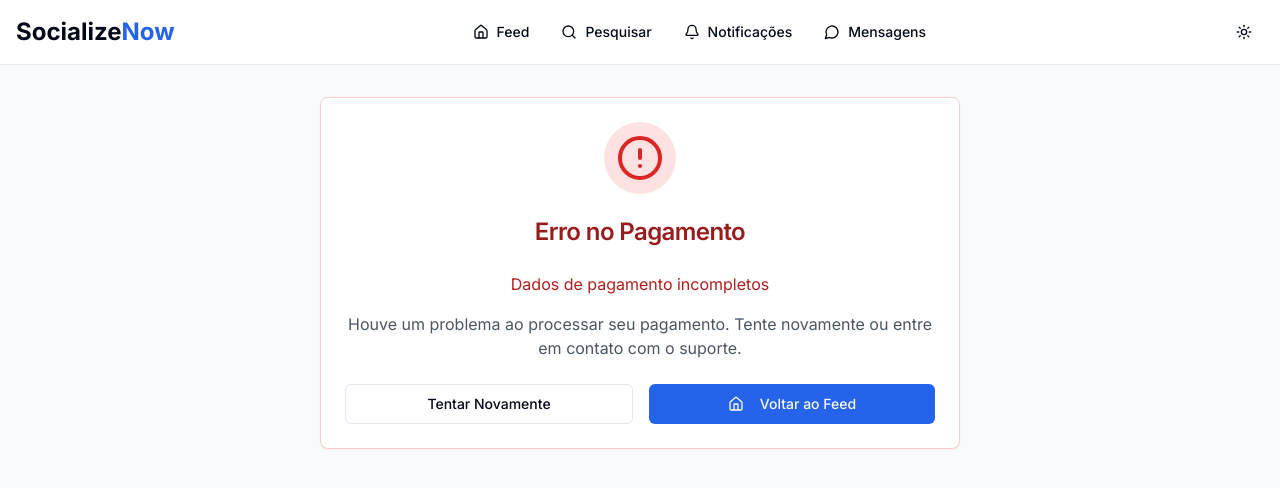
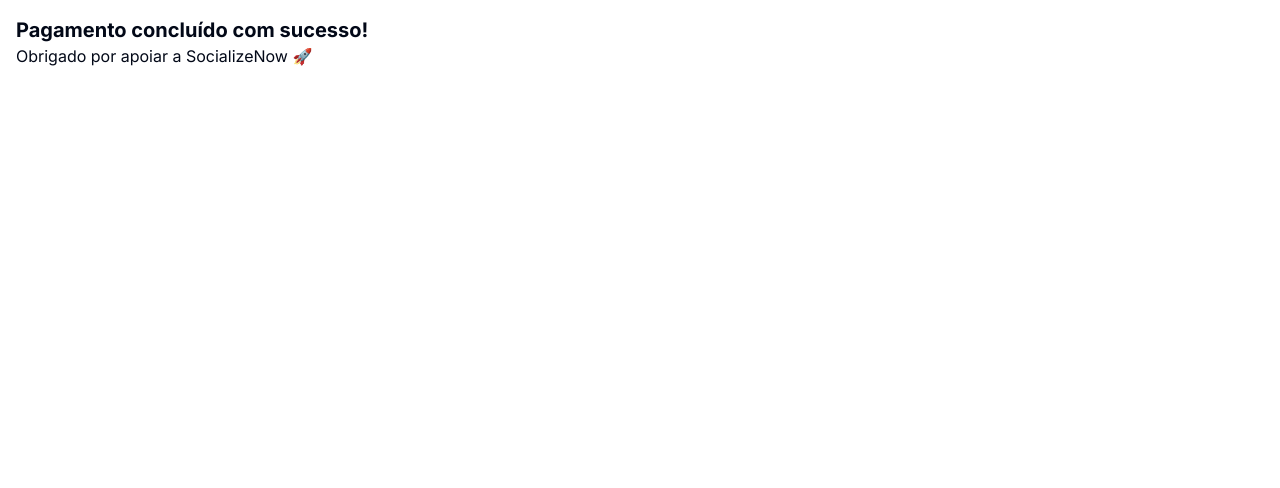
Before and after one commit to Eliobros/socializenow-8q, a Next.js app: page /verifica in a window 1280 px wide. Shown: the top 488 px of the page. Built offline with nearby package versions, Linux system fonts and the light colour scheme.

Commit message:
atualizando o build

```diff
--- a/app/verifica/page.tsx
+++ b/app/verifica/page.tsx
@@ -1,169 +1,12 @@
-"use client"
+// app/verifica/page.tsx (server component)
+import React, { Suspense } from 'react'
 
-import { useEffect, useState } from "react"
-import { useSearchParams, useRouter } from "next/navigation"
-import { Card, CardContent, CardHeader, CardTitle } from "@/components/ui/card"
-import { Button } from "@/components/ui/button"
-import { Navbar } from "@/components/navbar"
-import { CheckCircle, Shield, Home, Loader2, AlertCircle } from "lucide-react"
+const VerificaClient = React.lazy(() => import('./verificaClient'))
 
-export default function Verifica() {
-  const [loading, setLoading] = useState(true)
-  const [success, setSuccess] = useState(false)
-  const [error, setError] = useState("")
-  const params = useSearchParams()
-  const router = useRouter()
-
-  // Pegando os parâmetros dentro do corpo do componente (sem erro)
-  const numero = params.get("numero")
-  const nome = params.get("nome")
-  const email = params.get("email")
-  const valor = params.get("valor")
-  const meio_de_pagamento = params.get("meio_de_pagamento")
-
-  const goTo = (path: string) => router.push(path)
-
-  useEffect(() => {
-    // Se faltar algum parâmetro essencial, já seta erro e para
-    if (!numero || !nome || !valor) {
-      setError("Dados de pagamento incompletos")
-      setLoading(false)
-      return
-    }
-
-    async function salvarPagamento() {
-      try {
-        const res = await fetch("/api/pagamento", {
-          method: "POST",
-          headers: { "Content-Type": "application/json" },
-          body: JSON.stringify({
-            numero,
-            nome,
-            email,
-            valor,
-            meio_de_pagamento,
-            status: "sucesso",
-          }),
-        })
-
-        const data = await res.json()
-
-        if (data.success) {
-          setSuccess(true)
-        } else {
-          setError("Erro ao processar pagamento")
-        }
-      } catch (err) {
-        setError("Erro de conexão")
-      } finally {
-        setLoading(false)
-      }
-    }
-
-    salvarPagamento()
-  }, [numero, nome, email, valor, meio_de_pagamento])
-
-  useEffect(() => {
-    if (success) {
-      const timer = setTimeout(() => goTo("/notifications"), 5000)
-      return () => clearTimeout(timer)
-    }
-  }, [success])
-
-  if (loading) {
-    return (
-      <div className="min-h-screen bg-gray-50">
-        <Navbar />
-        <div className="container mx-auto px-4 py-8 max-w-2xl">
-          <Card>
-            <CardContent className="flex flex-col items-center justify-center py-12">
-              <Loader2 className="h-12 w-12 animate-spin text-blue-500 mb-4" />
-              <h2 className="text-xl font-semibold mb-2">Processando Pagamento...</h2>
-              <p className="text-gray-600 text-center">Aguarde enquanto confirmamos seu pagamento</p>
-            </CardContent>
-          </Card>
-        </div>
-      </div>
-    )
-  }
-
+export default function Page() {
   return (
-    <div className="min-h-screen bg-gray-50">
-      <Navbar />
-      <div className="container mx-auto px-4 py-8 max-w-2xl">
-        {success ? (
-          <Card className="border-green-200">
-            <CardHeader className="text-center">
-              <div className="flex justify-center mb-4">
-                <div className="rounded-full bg-green-100 p-3">
-                  <CheckCircle className="h-12 w-12 text-green-600" />
-                </div>
-              </div>
-              <CardTitle className="text-2xl text-green-800">Pagamento Concluído com Sucesso! 🎉</CardTitle>
-            </CardHeader>
-            <CardContent className="space-y-6">
-              <div className="text-center space-y-4">
-                <div className="bg-green-50 p-6 rounded-lg">
-                  <Shield className="h-8 w-8 text-green-600 mx-auto mb-3" />
-                  <h3 className="text-lg font-semibold text-green-800 mb-2">Solicitação de Selo Enviada!</h3>
-                  <p className="text-green-700">
-                    Obrigado por apoiar a SocializeNow! Sua solicitação de selo de verificação foi enviada para nossa equipe.
-                  </p>
-                </div>
-
-                <div className="bg-blue-50 p-4 rounded-lg">
-                  <h4 className="font-semibold text-blue-800 mb-2">Próximos Passos:</h4>
-                  <ul className="text-sm text-blue-700 space-y-1 text-left">
-                    <li>• Nossa equipe analisará sua solicitação</li>
-                    <li>• Você receberá uma notificação com o resultado</li>
-                    <li>• O processo pode levar até 24 horas</li>
-                    <li>• Verifique suas notificações regularmente</li>
-                  </ul>
-                </div>
-              </div>
-
-              <div className="flex gap-4">
-                <Button onClick={() => goTo("/notifications")} variant="outline" className="flex-1">
-                  Ver Notificações
-                </Button>
-                <Button onClick={() => goTo("/")} className="flex-1 bg-blue-600 hover:bg-blue-700">
-                  <Home className="h-4 w-4 mr-2" />
-                  Ir para o Feed
-                </Button>
-              </div>
-            </CardContent>
-          </Card>
-        ) : (
-          <Card className="border-red-200">
-            <CardHeader className="text-center">
-              <div className="flex justify-center mb-4">
-                <div className="rounded-full bg-red-100 p-3">
-                  <AlertCircle className="h-12 w-12 text-red-600" />
-                </div>
-              </div>
-              <CardTitle className="text-2xl text-red-800">Erro no Pagamento</CardTitle>
-            </CardHeader>
-            <CardContent className="space-y-6">
-              <div className="text-center">
-                <p className="text-red-700 mb-4">{error}</p>
-                <p className="text-gray-600">
-                  Houve um problema ao processar seu pagamento. Tente novamente ou entre em contato com o suporte.
-                </p>
-              </div>
-
-              <div className="flex gap-4">
-                <Button onClick={() => goTo("/settings")} variant="outline" className="flex-1">
-                  Tentar Novamente
-                </Button>
-                <Button onClick={() => goTo("/")} className="flex-1">
-                  <Home className="h-4 w-4 mr-2" />
-                  Voltar ao Feed
-                </Button>
-              </div>
-            </CardContent>
-          </Card>
-        )}
-      </div>
-    </div>
+    <Suspense fallback={<p>Carregando...</p>}>
+      <VerificaClient />
+    </Suspense>
   )
 }
--- /dev/null
+++ b/app/verifica/verificaClient.tsx
@@ -0,0 +1,45 @@
+// app/verifica/VerificaClient.tsx (client component)
+'use client'
+
+import { useEffect } from 'react'
+import { useSearchParams } from 'next/navigation'
+import axios from 'axios'
+
+export default function VerificaClient() {
+  const params = useSearchParams()
+
+  useEffect(() => {
+    const salvarPagamento = async () => {
+      const numero = params.get('numero')
+      const nome = params.get('nome')
+      const email = params.get('email')
+      const valor = params.get('valor')
+      const meio_de_pagamento = params.get('meio_de_pagamento')
+
+      if (!numero || !nome || !valor) return
+
+      try {
+        await axios.post('/api/pagamento', {
+          numero,
+          nome,
+          email,
+          valor,
+          meio_de_pagamento,
+          status: 'sucesso',
+        })
+        console.log('Pagamento salvo com sucesso!')
+      } catch (err) {
+        console.error('Erro ao salvar pagamento:', err)
+      }
+    }
+
+    salvarPagamento()
+  }, [params])
+
+  return (
+    <div className="p-4">
+      <h1 className="text-xl font-bold">Pagamento concluído com sucesso!</h1>
+      <p>Obrigado por apoiar a SocializeNow 🚀</p>
+    </div>
+  )
+}
```
